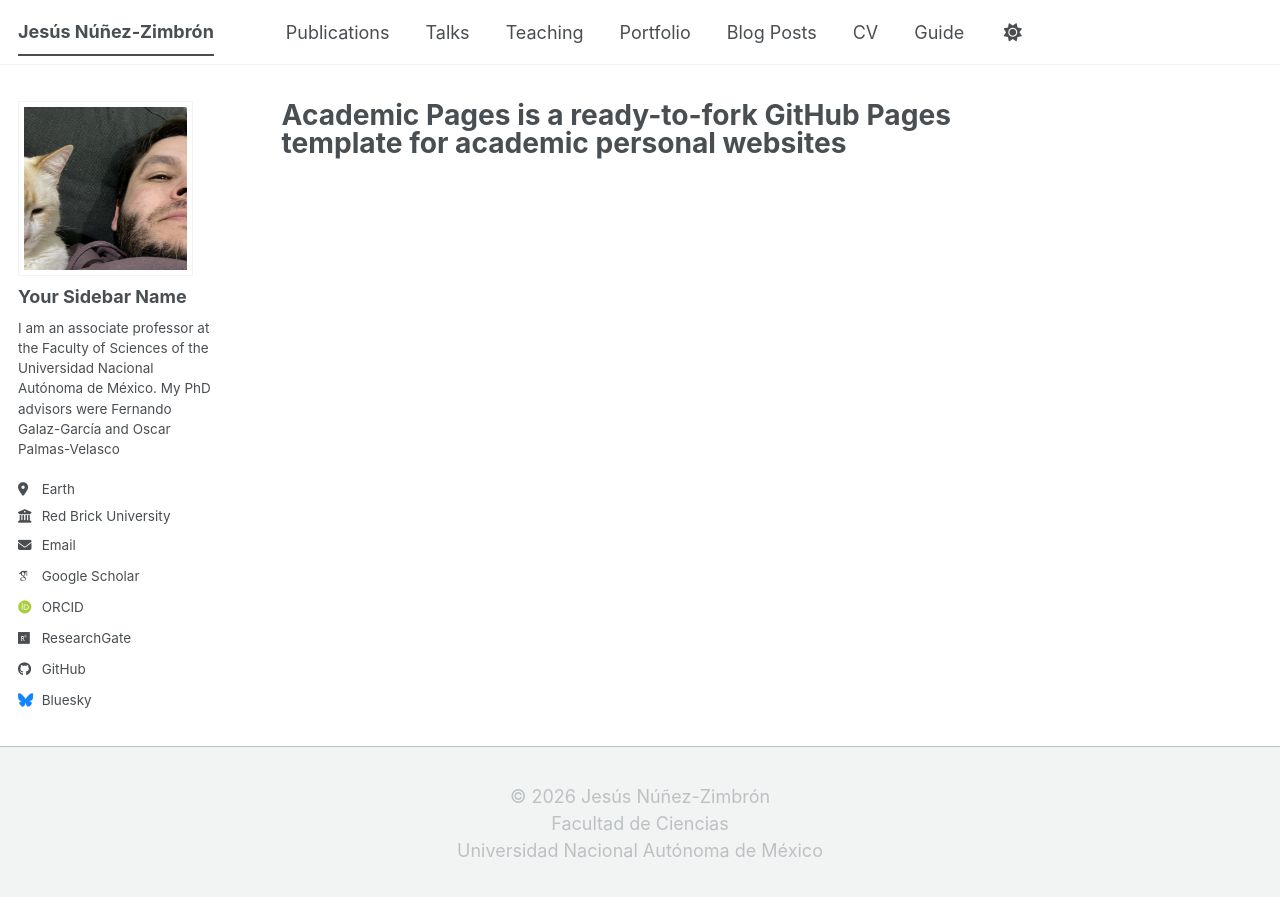
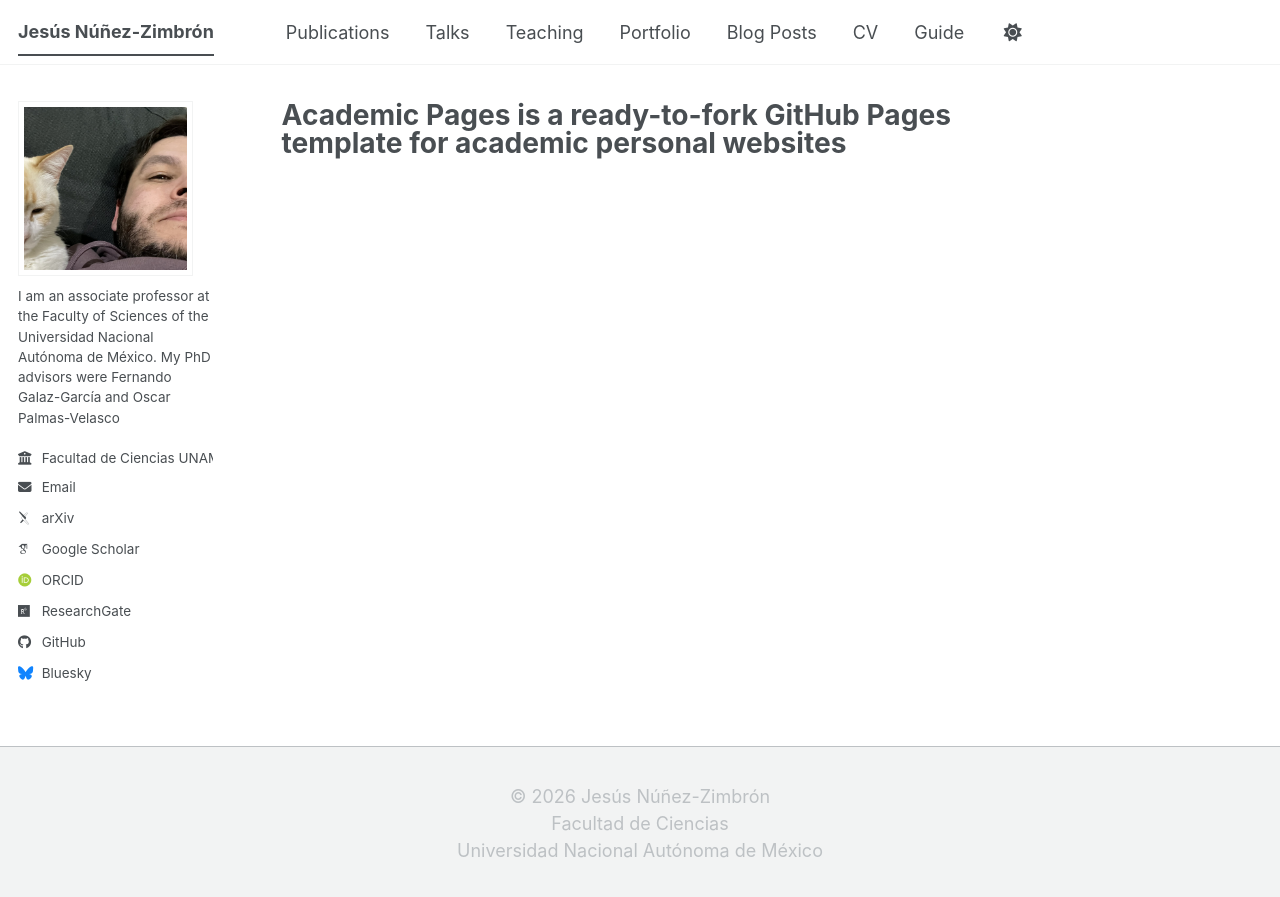
Before and after one commit to zimbron/zimbron.github.io, a Jekyll site: the page built from _pages/about.md, in a window 1280 px wide. Shown: the top 897 px of the page. Built offline with Jekyll 4.4.1, drawn with Linux system fonts in a browser that asks for light colours; some web fonts are replaced; a script bundle is joined from its source files by our own code; library files that are not in the unit come from our copies.

Commit message:
Update _config.yml

```diff
--- a/_config.yml
+++ b/_config.yml
@@ -24,18 +24,16 @@ repository               : "academicpages/academicpages.github.io"
 author:
   # Biographic information
   avatar           : "profile.jpg"
-  name             : "Your Sidebar Name"
   pronouns         : # example: "she/her"
   bio              : "I am an associate professor at the Faculty of Sciences of the Universidad Nacional Autónoma de México. My PhD advisors were Fernando Galaz-García and Oscar Palmas-Velasco"
-  location         : "Earth"
-  employer         : "Red Brick University"
+  employer         : "Facultad de Ciencias UNAM"
   uri              : # URL
   email            : "nunez-zimbron@ciencias.unam.mx"
 
   # Academic websites
   academia         : # URL
-  arxiv            : # URL - Update with the correct link to your profile
-  googlescholar    : "https://scholar.google.com/citations?user=PS_CX0AAAAAJ"
+  arxiv            : "https://www.researchgate.net/profile/Jesus-Nunez-Zimbron"
+  googlescholar    : "https://scholar.google.com/citations?user=LMzykOkAAAAJ&hl=es&oi=ao"
   inspire-hep      : # URL
   impactstory      : # URL
   orcid            : "https://orcid.org/0000-0001-9878-7566"
```
